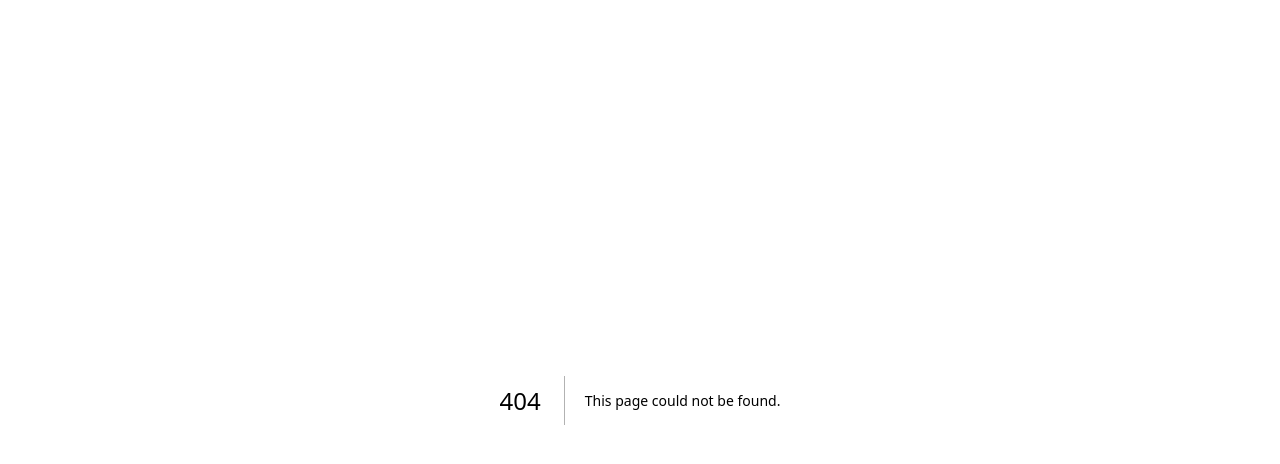
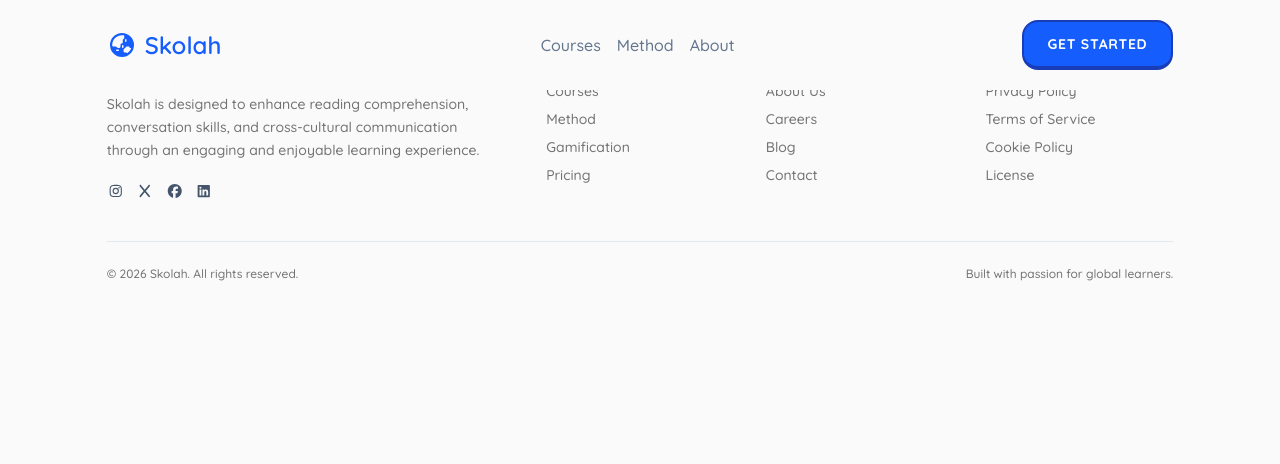
Before and after one commit to anggasaputra25/skolah, a Next.js app: page /about in a window 1280 px wide. Before the commit this address had no page. Shown: the top 464 px of the page. Built offline with nearby package versions, Linux system fonts and the light colour scheme.

Commit message:
feat: add Learn, About, and Method pages with basic structure

```diff
--- /dev/null
+++ b/app/(pages)/about/page.tsx
@@ -0,0 +1,16 @@
+import Footer from "@/components/layout/Footer";
+import { Navbar } from "@/components/layout/Navbar";
+
+const AboutPage = () => {
+    return (
+        <>
+            <Navbar />
+
+            {/* Main Section */}
+
+            <Footer />
+        </>
+    )
+}
+
+export default AboutPage;
--- /dev/null
+++ b/app/(pages)/method/page.tsx
@@ -0,0 +1,16 @@
+import Footer from "@/components/layout/Footer";
+import { Navbar } from "@/components/layout/Navbar";
+
+const MethodPage = () => {
+    return (
+        <>
+            <Navbar />
+
+            {/* Main Section */}
+
+            <Footer />
+        </>
+    )
+}
+
+export default MethodPage;
--- a/components/forms/LoginForm.tsx
+++ b/components/forms/LoginForm.tsx
@@ -73,7 +73,7 @@ const LoginForm = () => {
                     </div>
 
                     {/* Submit Button */}
-                    <ButtonLink href="/dashboard" variant="primary" className="w-full mt-2">
+                    <ButtonLink href="/learn" variant="primary" className="w-full mt-2">
                         Log In
                     </ButtonLink>
                 </form>
```
Also changed, not shown: app/(pages)/(dashboard)/learn/page.tsx (added, +7 -0 lines).
